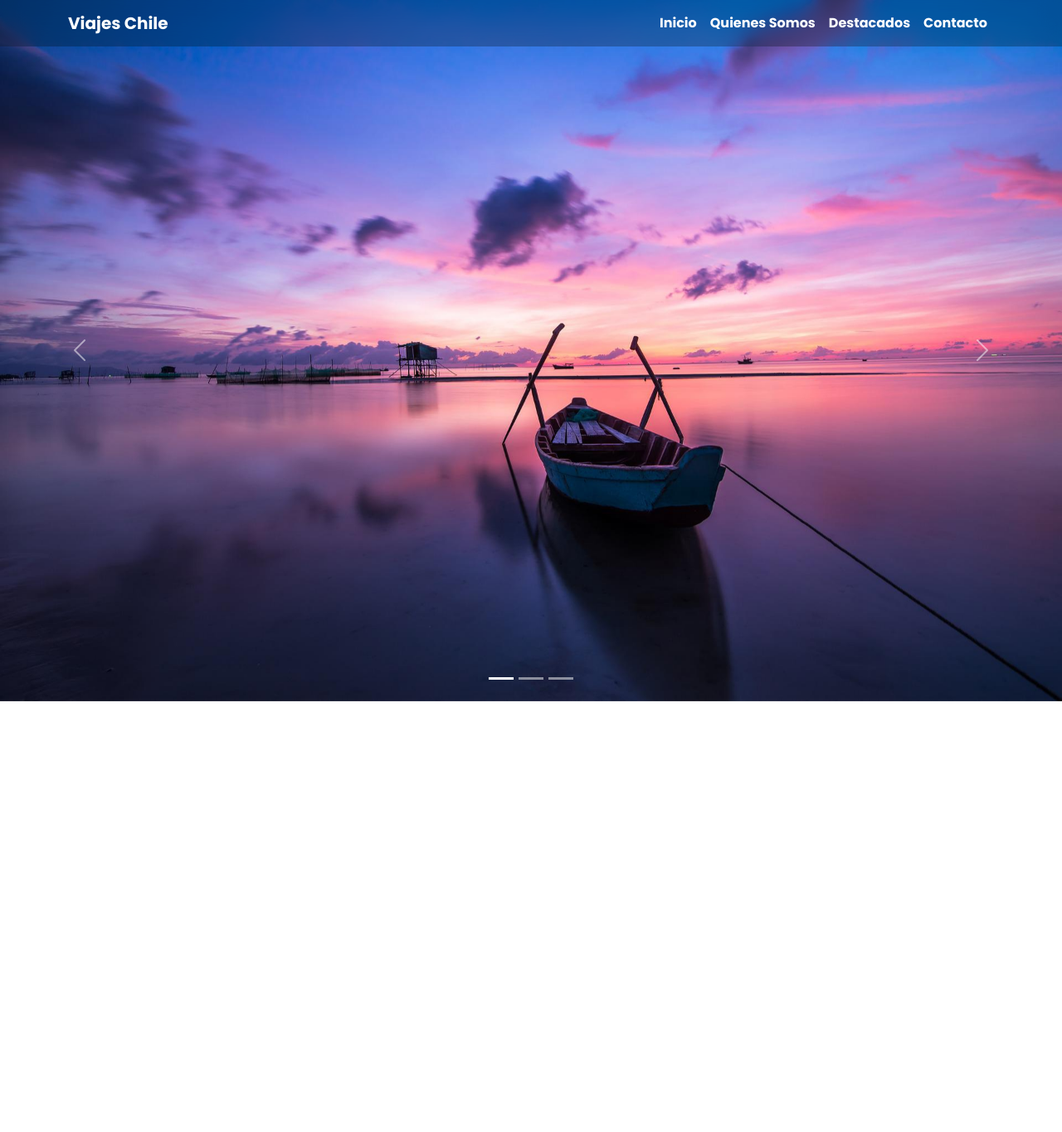
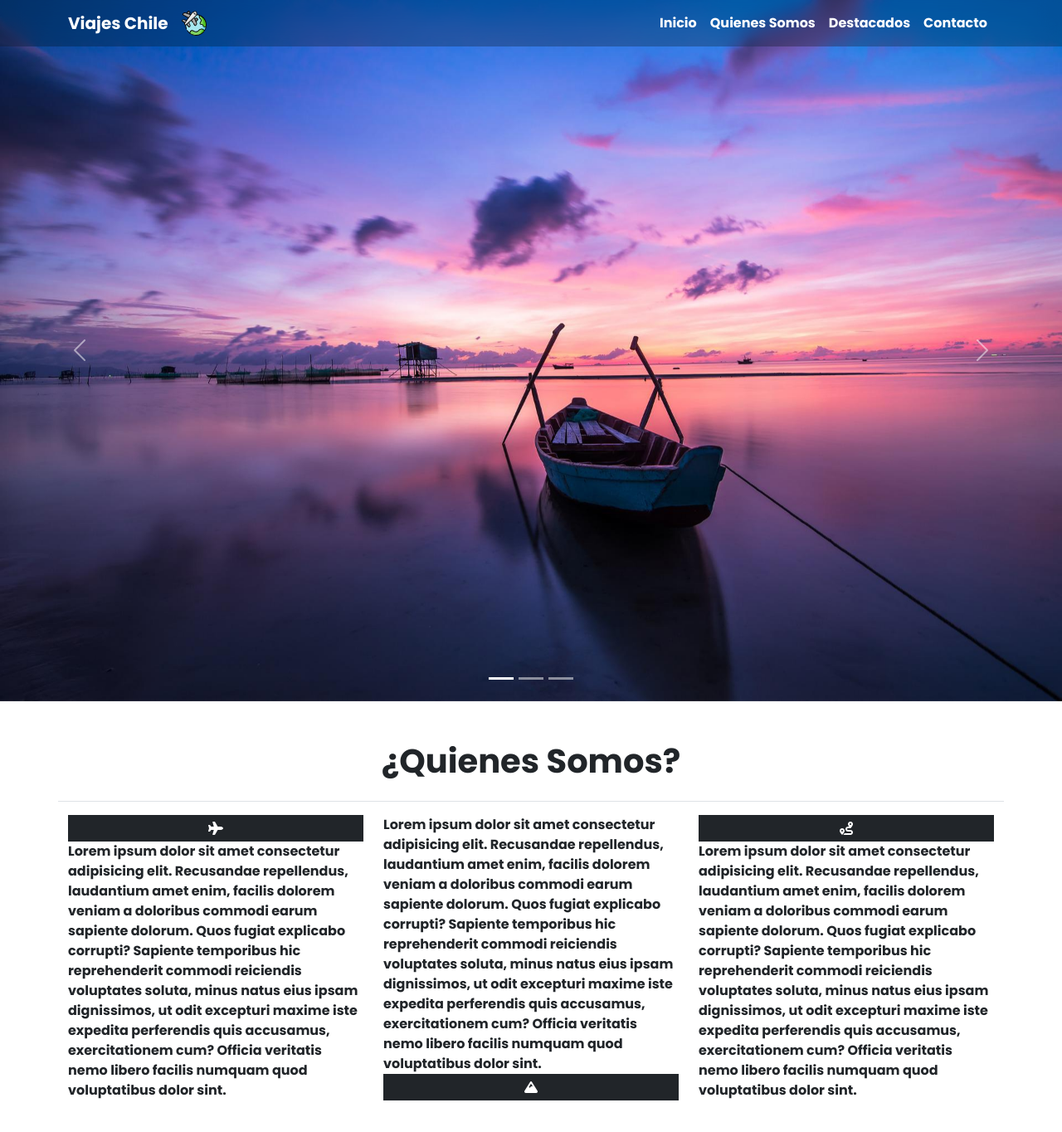
Before and after one commit to gonzalof9991/viajes-chile, a plain HTML site: page index.html in a window 1280 px wide. Shown: the whole page at 83% size. Before the commit the page ends 845 px from the top, so only its background shows below. Drawn offline with nearby package versions, Linux system fonts and the light colour scheme.

Commit message:
Integrando Quienes Somos

```diff
--- a/assets/css/style.css
+++ b/assets/css/style.css
@@ -1,5 +1,4 @@
-
-:root{
+:root {
     --transition: all .4s ease;
     --white: #ffffff;
     --gray: rgb(150, 150, 150);
@@ -9,29 +8,30 @@
 body {
     font-family: "Poppins", sans-serif;
     font-weight: 700;
+    scroll-behavior: smooth;
 }
 
-header{
+header {
     position: fixed;
     width: 100%;
+    z-index: 1111111111111;
 }
 
-.nav-link{
+.nav-link {
     color: var(--white) !important;
     transition: var(--transition);
 }
 
-.nav-link:hover{
+.nav-link:hover {
     background: #0e0e0e45;
     cursor: pointer;
 }
 
 
 
-#carousel{
-    position: absolute;
+#carousel {
+    position: relative;
     top: 0;
-    z-index: -1;
 }
 
 
@@ -42,8 +42,8 @@ header{
     width: 10%;
 }
 
-.bg-light {
-  background: ;
+.w-30px{
+    width: 30px;
 }
 
 .bg-transp {
@@ -57,6 +57,29 @@ header{
     align-items: center;
 }
 
-.navbar-brand, .navbar-brand:hover {
+.navbar-brand,
+.navbar-brand:hover {
     color: var(--white);
 }
+
+
+
+
+
+@media only screen and (max-width: 1200px) {}
+
+@media only screen and (min-width: 1201px) and (max-width: 2000px) {}
+
+
+@keyframes move {
+    from {
+        position: absolute;
+        left: 0px;
+    }
+
+    to {
+        position: absolute;
+        left: 90vw;
+    }
+
+}
--- a/index.html
+++ b/index.html
@@ -17,29 +17,62 @@
       href="https://fonts.googleapis.com/css2?family=Poppins:wght@700&display=swap"
       rel="stylesheet"
     />
+    <!-- FontAwesome -->
+    <script
+      src="https://kit.fontawesome.com/0578f47641.js"
+      crossorigin="anonymous"
+    ></script>
+    <!-- Mis Estilos -->
     <link rel="stylesheet" href="assets/css/style.css" />
   </head>
   <body>
     <header>
       <nav class="navbar navbar-expand-lg bg-transp">
         <div class="container">
+          <div class="d-flex justify-content-center align-items-center">
             <a class="navbar-brand" href="#">Viajes Chile</a>
-              <button class="navbar-toggler" type="button" data-bs-toggle="collapse" data-bs-target="#navbarSupportedContent" aria-controls="navbarSupportedContent" aria-expanded="false" aria-label="Toggle navigation">
+            <img src="assets/img/viajes.svg" alt="Logo viajes" class="w-30px" />
+          </div>
+
+          <button
+            class="navbar-toggler"
+            type="button"
+            data-bs-toggle="collapse"
+            data-bs-target="#navbarSupportedContent"
+            aria-controls="navbarSupportedContent"
+            aria-expanded="false"
+            aria-label="Toggle navigation"
+          >
             <span class="navbar-toggler-icon"></span>
           </button>
-              <div class="collapse navbar-collapse  justify-content-end " id="navbarSupportedContent">
+          <div
+            class="collapse navbar-collapse justify-content-end"
+            id="navbarSupportedContent"
+          >
             <ul class="navbar-nav me-auto mb-2 mb-lg-0">
               <li class="nav-item">
-                    <a class="nav-link  " aria-current="page" href="#" title="Inicio">Inicio</a>
+                <a
+                  class="nav-link"
+                  aria-current="page"
+                  href="#carousel"
+                  title="Inicio"
+                  >Inicio</a
+                >
               </li>
               <li class="nav-item">
-                    <a class="nav-link" href="#quienesSomos" title="Quienes Somos">Quienes Somos</a>
+                <a class="nav-link" href="#quienesSomos" title="Quienes Somos"
+                  >Quienes Somos</a
+                >
               </li>
               <li class="nav-item">
-                    <a class="nav-link" href="#Destacados" title="Destacados">Destacados</a>
+                <a class="nav-link" href="#Destacados" title="Destacados"
+                  >Destacados</a
+                >
               </li>
               <li class="nav-item">
-                    <a class="nav-link" href="#Contacto" title="Contacto">Contacto</a>
+                <a class="nav-link" href="#Contacto" title="Contacto"
+                  >Contacto</a
+                >
               </li>
             </ul>
           </div>
@@ -50,39 +83,160 @@
       <section>
         <!-- Carousel -->
         <article id="carousel">
-            <div id="carouselExampleIndicators" class="carousel slide" data-bs-ride="true">
+          <div
+            id="carouselExampleIndicators"
+            class="carousel slide"
+            data-bs-ride="true"
+          >
             <div class="carousel-indicators">
-                <button type="button" data-bs-target="#carouselExampleIndicators" data-bs-slide-to="0" class="active" aria-current="true" aria-label="Slide 1"></button>
-                <button type="button" data-bs-target="#carouselExampleIndicators" data-bs-slide-to="1" aria-label="Slide 2"></button>
-                <button type="button" data-bs-target="#carouselExampleIndicators" data-bs-slide-to="2" aria-label="Slide 3"></button>
+              <button
+                type="button"
+                data-bs-target="#carouselExampleIndicators"
+                data-bs-slide-to="0"
+                class="active"
+                aria-current="true"
+                aria-label="Slide 1"
+              ></button>
+              <button
+                type="button"
+                data-bs-target="#carouselExampleIndicators"
+                data-bs-slide-to="1"
+                aria-label="Slide 2"
+              ></button>
+              <button
+                type="button"
+                data-bs-target="#carouselExampleIndicators"
+                data-bs-slide-to="2"
+                aria-label="Slide 3"
+              ></button>
             </div>
             <div class="carousel-inner">
               <div class="carousel-item active">
-                  <img src="assets/img/fondo-1.jpg" class="d-block w-100" alt="Paisaje 1">
+                <img
+                  src="assets/img/fondo-1.jpg"
+                  class="d-block w-100"
+                  alt="Paisaje 1"
+                />
               </div>
               <div class="carousel-item">
-                  <img src="assets/img/fondo-2.jpg" class="d-block w-100" alt="Paisaje 2">
+                <img
+                  src="assets/img/fondo-2.jpg"
+                  class="d-block w-100"
+                  alt="Paisaje 2"
+                />
               </div>
               <div class="carousel-item">
-                  <img src="assets/img/fondo-3.jpg" class="d-block w-100" alt="Paisaje 3">
+                <img
+                  src="assets/img/fondo-3.jpg"
+                  class="d-block w-100"
+                  alt="Paisaje 3"
+                />
               </div>
             </div>
-              <button class="carousel-control-prev" type="button" data-bs-target="#carouselExampleIndicators" data-bs-slide="prev">
-                <span class="carousel-control-prev-icon" aria-hidden="true"></span>
+            <button
+              class="carousel-control-prev"
+              type="button"
+              data-bs-target="#carouselExampleIndicators"
+              data-bs-slide="prev"
+            >
+              <span
+                class="carousel-control-prev-icon"
+                aria-hidden="true"
+              ></span>
               <span class="visually-hidden">Previous</span>
             </button>
-              <button class="carousel-control-next" type="button" data-bs-target="#carouselExampleIndicators" data-bs-slide="next">
-                <span class="carousel-control-next-icon" aria-hidden="true"></span>
+            <button
+              class="carousel-control-next"
+              type="button"
+              data-bs-target="#carouselExampleIndicators"
+              data-bs-slide="next"
+            >
+              <span
+                class="carousel-control-next-icon"
+                aria-hidden="true"
+              ></span>
               <span class="visually-hidden">Next</span>
             </button>
           </div>
         </article>
+        <!-- Quienes Somos -->
+        <article class="mt-5" id="quienesSomos">
+          <div class="container">
+            <div class="row">
+              <div class="col-12 border-bottom text-center pb-3 mb-3">
+                <h1>¿Quienes Somos?</h1>
+              </div>
+            </div>
+            <div class="row">
+              <div
+                class="col-12 col-sm-12 col-md-4 col-lg-3 col-xl-4 col-xxl-4"
+              >
+                <div
+                  class="bg-dark text-white d-flex justify-content-center align-items-center py-2"
+                >
+                  <i class="fas fa-plane"></i>
+                </div>
+                <span class="mt-5">
+                  Lorem ipsum dolor sit amet consectetur adipisicing elit.
+                  Recusandae repellendus, laudantium amet enim, facilis dolorem
+                  veniam a doloribus commodi earum sapiente dolorum. Quos fugiat
+                  explicabo corrupti? Sapiente temporibus hic reprehenderit
+                  commodi reiciendis voluptates soluta, minus natus eius ipsam
+                  dignissimos, ut odit excepturi maxime iste expedita
+                  perferendis quis accusamus, exercitationem cum? Officia
+                  veritatis nemo libero facilis numquam quod voluptatibus dolor
+                  sint.
+                </span>
+              </div>
+              <div
+                class="col-12 col-sm-12 col-md-4 col-lg-3 col-xl-4 col-xxl-4"
+              >
+                <span class="mt-5">
+                  Lorem ipsum dolor sit amet consectetur adipisicing elit.
+                  Recusandae repellendus, laudantium amet enim, facilis dolorem
+                  veniam a doloribus commodi earum sapiente dolorum. Quos fugiat
+                  explicabo corrupti? Sapiente temporibus hic reprehenderit
+                  commodi reiciendis voluptates soluta, minus natus eius ipsam
+                  dignissimos, ut odit excepturi maxime iste expedita
+                  perferendis quis accusamus, exercitationem cum? Officia
+                  veritatis nemo libero facilis numquam quod voluptatibus dolor
+                  sint.
+                </span>
+                <div
+                  class="bg-dark text-white d-flex justify-content-center align-items-center py-2"
+                >
+                  <i class="fas fa-mountain"></i>
+                </div>
+              </div>
+              <div
+                class="col-12 col-sm-12 col-md-4 col-lg-3 col-xl-4 col-xxl-4"
+              >
+                <div
+                  class="bg-dark text-white d-flex justify-content-center align-items-center py-2"
+                >
+                  <i class="fas fa-route"></i>
+                </div>
+                <span class="mt-5">
+                  Lorem ipsum dolor sit amet consectetur adipisicing elit.
+                  Recusandae repellendus, laudantium amet enim, facilis dolorem
+                  veniam a doloribus commodi earum sapiente dolorum. Quos fugiat
+                  explicabo corrupti? Sapiente temporibus hic reprehenderit
+                  commodi reiciendis voluptates soluta, minus natus eius ipsam
+                  dignissimos, ut odit excepturi maxime iste expedita
+                  perferendis quis accusamus, exercitationem cum? Officia
+                  veritatis nemo libero facilis numquam quod voluptatibus dolor
+                  sint.
+                </span>
+              </div>
+            </div>
+          </div>
+        </article>
+        <article class="mt-5" id="destacados">
+
+        </article>
       </section>
-
     </main>
-    <footer>
-
-    </footer>
+    <footer></footer>
 
     <script
       src="https://cdn.jsdelivr.net/npm/@popperjs/core@2.11.6/dist/umd/popper.min.js"
```
Lines whose indentation alone changed are shown as unchanged.
